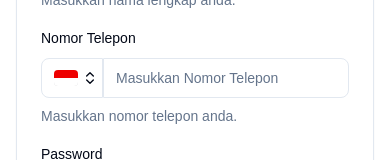
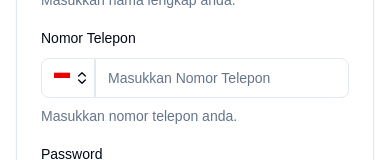
Before and after one commit to atavada/parkirin, a Next.js app: page /jukir/sign-up in a window 390 px wide. Shown: the part 443-603 px from the top of the page. Built offline with nearby package versions, Linux system fonts and the light colour scheme.

Commit message:
refactor: simplify FlagComponent rendering in PhoneInput

```diff
--- a/src/components/ui/phone-input.tsx
+++ b/src/components/ui/phone-input.tsx
@@ -116,11 +116,7 @@ const CountrySelect = ({ disabled, value, onChange, options }: CountrySelectProp
 const FlagComponent = ({ country, countryName }: RPNInput.FlagProps) => {
 	const Flag = flags[country];
 
-	return (
-		<span className="bg-foreground/20 flex h-4 w-6 overflow-hidden rounded-sm">
-			{Flag && <Flag title={countryName} style={{ width: "100%", height: "100%" }} />}
-		</span>
-	);
+	return <>{Flag && <Flag title={countryName} />}</>;
 };
 FlagComponent.displayName = "FlagComponent";
 
```
Also changed, not shown: src/app/jukir/(auth)/otp/page.tsx (deleted).
